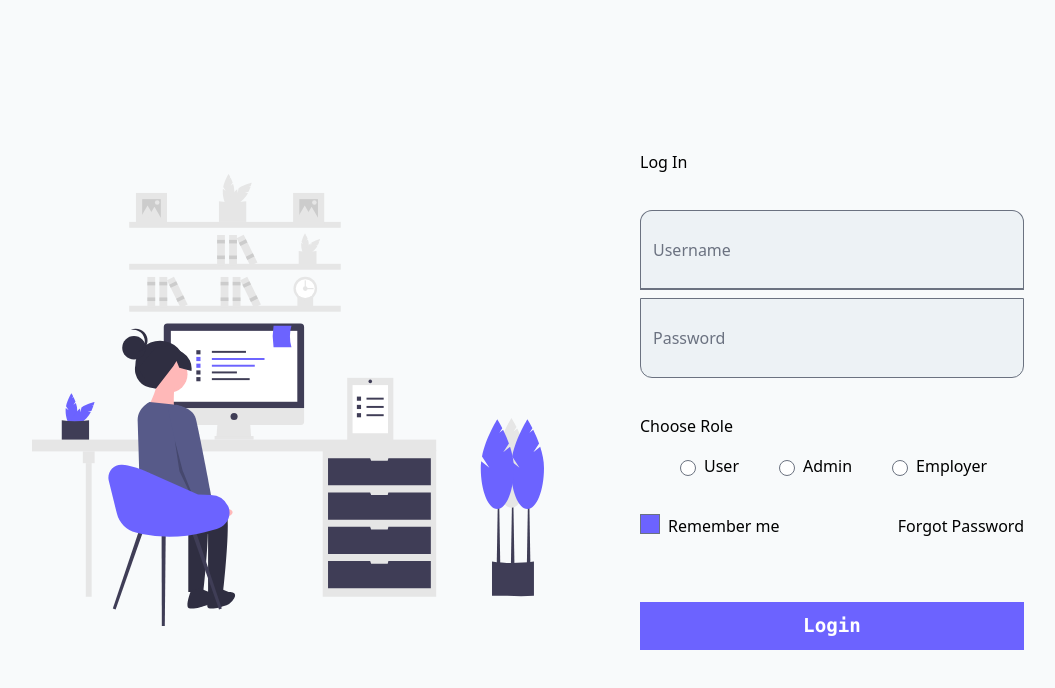
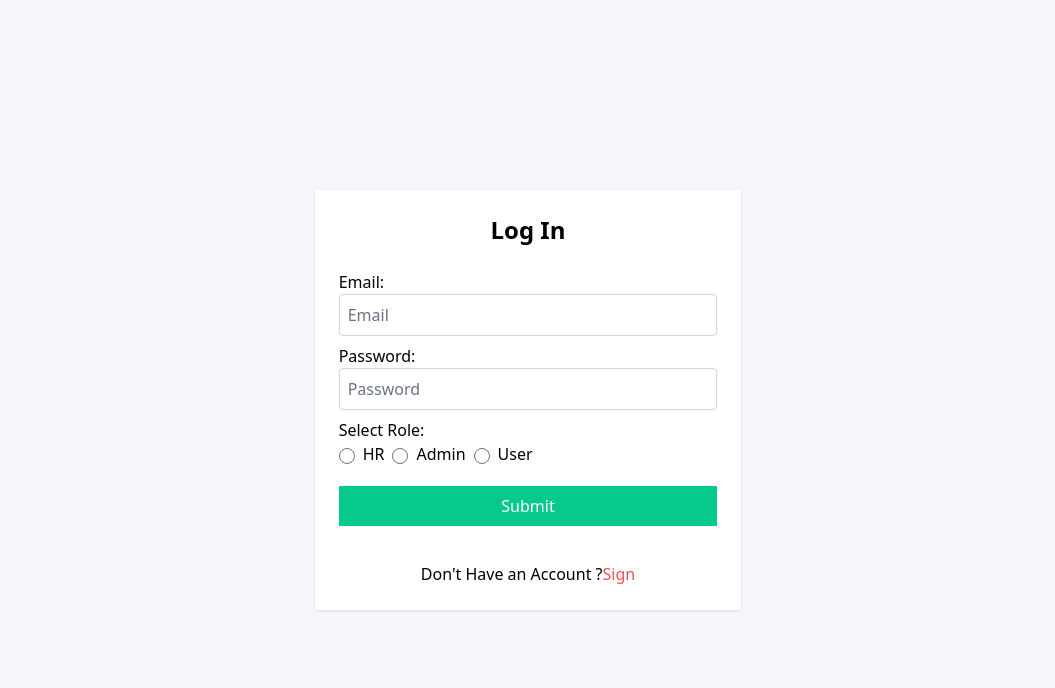
Before and after one commit to mehrabshah/PCC-Frontend, a React (Create React App) app: page /signin in a window 1280 px wide. Shown: the top 688 px of the page, without its empty margins (112-1167 px from the left). Built offline with nearby package versions, Linux system fonts and the light colour scheme.

Commit message:
login done

```diff
--- a/src/App.js
+++ b/src/App.js
@@ -21,6 +21,7 @@ import Personality from './components/UserProfile/Personality';
 import CareerList from './components/UserProfile/CareerList';
 import { Home } from './UserSide/pages/Home';
 import { Signup } from './auth/pages/signup/Signup';
+import { Login } from './auth/pages/login/Login';
 function App() {
   return (
     <>
@@ -31,7 +32,7 @@ function App() {
         <Routes>
           <Route path="/" element={<Home/>}></Route>
           <Route path="/signup" element={<Signup/>}></Route>
-          <Route path="/signin" element={<Signin />}></Route>
+          <Route path="/signin" element={<Login />}></Route>
           {/* <Route path="/careerlist" element={<CareerList />}></Route>
           <Route path="/admin" element={<UserProfileAdmin />}></Route>
           <Route path="/employer" element={<UserProfileEmployer />}></Route>
--- a/src/auth/pages/login/Login.js
+++ b/src/auth/pages/login/Login.js
@@ -0,0 +1,87 @@
+import React from 'react'
+import { useForm } from "react-hook-form";
+import { logInUser } from "./../../services/Authservices";
+import { InputField } from '../../components/InputField';
+import { RadioButton } from '../../components/RadioButton';
+import { Link } from 'react-router-dom';
+const inputFields = [
+
+    { label: "Email", type: "text", name: "email", placeholder: "Email" },
+    {
+      label: "Password",
+      type: "password",
+      name: "password",
+      placeholder: "Password",
+    },
+
+  ];
+
+  const roleOptions = [
+    { label: "HR", value: "hr" },
+    { label: "Admin", value: "admin" },
+    { label: "User", value: "user" },
+  ];
+
+
+export const Login = () => {
+    const {
+        register,
+        handleSubmit,
+        formState: { errors },
+      } = useForm();
+      const onSubmit = async (data) => {
+        console.log(data);
+        try {
+          const responseData = await logInUser(data);
+          console.log("Registration successful!", responseData);
+        } catch (error) {
+          console.error(error);
+        }
+      };
+
+
+  return (
+    <div className="auth-container">
+              <div className=" card bg-white px-2 py-6 lg:w-1/3 md:w-1/2 w-full">
+        <h1 className="text-center font-bold text-2xl">Log In</h1>
+        <div className="card-body p-4">
+
+          <form onSubmit={handleSubmit(onSubmit)}>
+            {inputFields.map((field) => (
+              <InputField
+                key={field.name}
+                label={field.label}
+                type={field.type}
+                register={register(field.name, {
+                  required: `${field.label} is required`,
+                })}
+                placeholder={field.placeholder}
+                error={errors[field.name]}
+              />
+            ))}
+            <RadioButton
+              label="Select Role"
+              options={roleOptions}
+              register={register("role", { required: "Role is required" })}
+              error={errors.role}
+            />
+
+            <input
+              type="submit"
+              className="w-full bg-[#06CA8C] hover:bg-[#059476] text-[#ffffff] cursor-pointer p-2 mt-5"
+            />
+          </form>
+        </div>
+        <div className="text-center mt-5">
+          <span>
+            Don't Have an Account{" "}?
+            <Link className="text-red-500 cursor-pointer" to="/signin">
+              Sign
+            </Link>
+          </span>
+        </div>
+
+        </div>
+    </div>
+  )
+}
--- a/src/auth/pages/signup/Signup.js
+++ b/src/auth/pages/signup/Signup.js
@@ -15,6 +15,7 @@ const inputFields = [
     name: "password",
     placeholder: "Password",
   },
+
 ];
 const roleOptions = [
   { label: "HR", value: "hr" },
@@ -54,7 +55,6 @@ export const Signup = () => {
                 error={errors[field.name]}
               />
             ))}
-
             <RadioButton
               label="Select Role"
               options={roleOptions}
@@ -71,7 +71,7 @@ export const Signup = () => {
 
         <div className="text-center mt-5">
           <span>
-            Already Have an Account{" "}
+            Already Have an Account{" "}?
             <Link className="text-red-500 cursor-pointer" to="/signin">
               Log in
             </Link>
--- a/src/auth/services/Authservices.js
+++ b/src/auth/services/Authservices.js
@@ -1,5 +1,6 @@
 import axios from 'axios';
 const API_BASE_URL = 'YOUR_API_BASE_URL';
+
 export const signUpUser = async (userData) => {
   try {
     const response = await axios.post(`${API_BASE_URL}/signup`, userData);
@@ -8,3 +9,11 @@ export const signUpUser = async (userData) => {
     throw error.response.data || 'Something went wrong';
   }
 };
+export const logInUser = async (userData) => {
+  try {
+    const response = await axios.post(`${API_BASE_URL}/login`, userData);
+    return response.data;
+  } catch (error) {
+    throw error.response.data || 'Something went wrong';
+  }
+};
```
